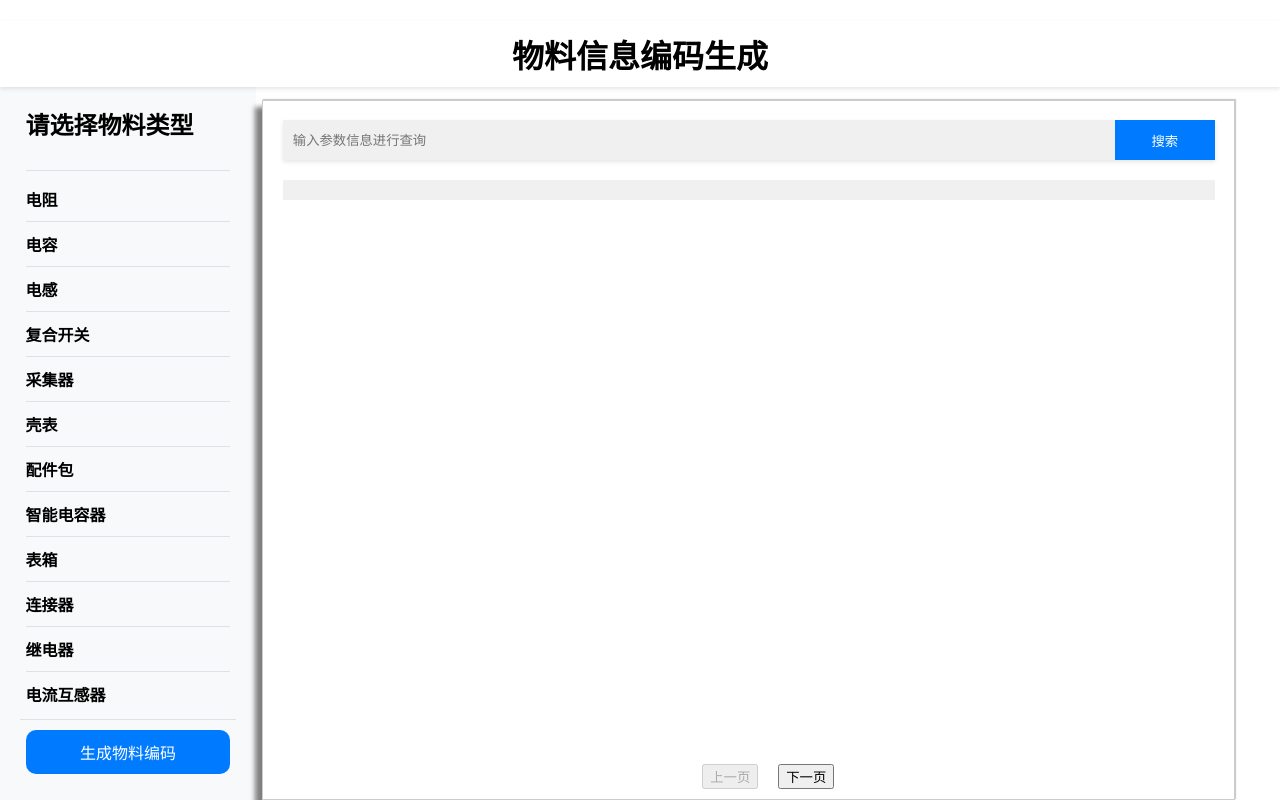
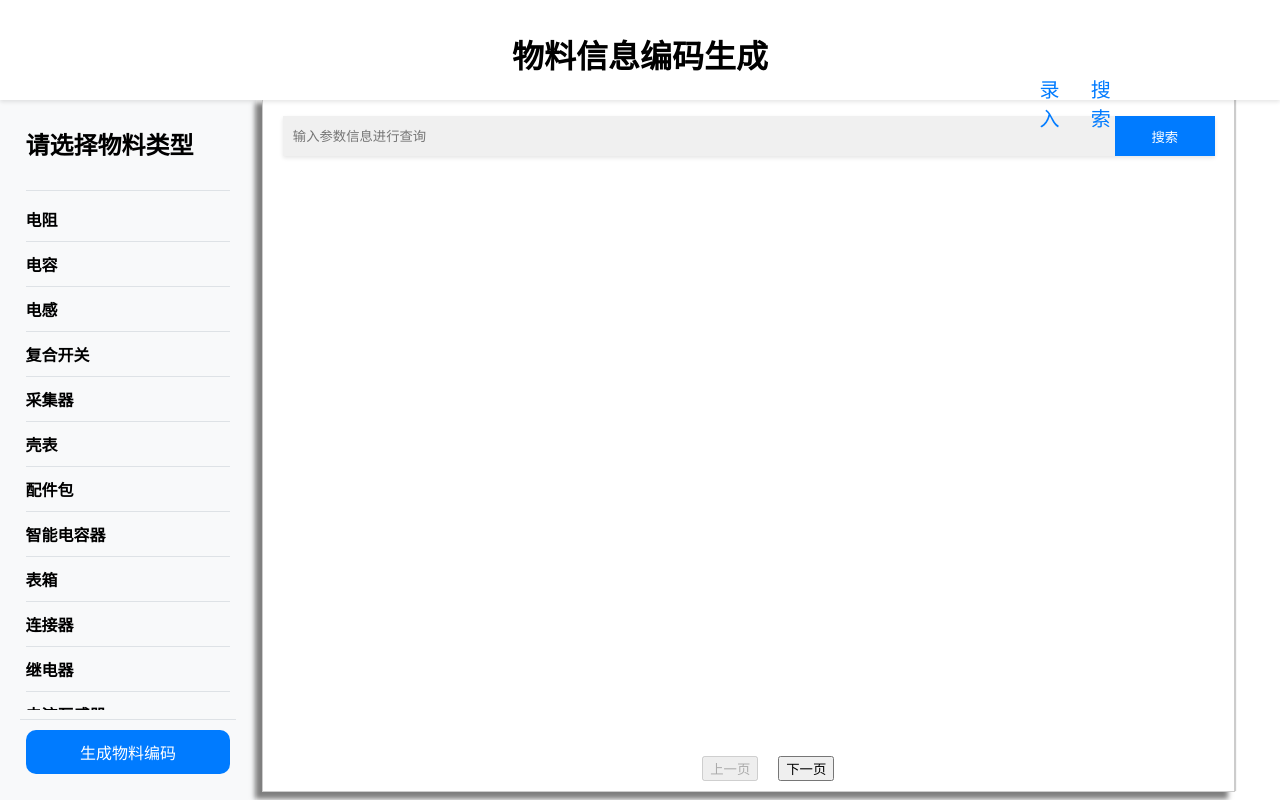
Before and after one commit to LiuZhouJay/-, a WordPress theme: template index.php in a window 1280 px wide. Run offline with PHP 8.4 and a stand-in for WordPress, Linux system fonts and the light colour scheme; the site name, menu and one post (Sample post) are stand-ins, and other content is empty.

Commit message:
更改了搜索结果背景颜色换成了白色以及更改字体大小，来适应不同屏幕尺寸

```diff
--- a/index.php
+++ b/index.php
@@ -14,11 +14,12 @@
             height: 100vh;
             overflow: hidden; /* 防止整个页面滚动 */
         }
-
-        .text-center {
-            text-align: center;
+        .head-class{
             width: 100%;
             position: fixed;
+            height: 10%;
+            /* display: flex; */
+            /* justify-content: center; */
             top: 0;
             background-color: white;
             z-index: 1000;
@@ -26,12 +27,36 @@
             box-shadow: 0 2px 4px rgba(0, 0, 0, 0.1);
         }
 
+        .text-center {
+            text-align: center;
+        }
+        .toggle-buttons
+        {
+            display: flex;
+            justify-content: center;
+            align-items: center;
+            width: 8%;
+            height: 10%;
+            position: sticky;
+            top: 0%;
+            left: 80%;
+
+            /* margin-left:60%; */
+        }
+        .headbutton{
+            font: optional;
+            font-size: 20px;
+            color: #007bff;
+            background: none;
+            border: none;
+        }
+
         .sidebar {
             position: fixed;
-            top: 60px; /* 标题的高度 */
+            top: 10%; /* 标题的高度 */
             left: 0;
             width: 20%; /* 改为相对单位 */
-            height: calc(100% - 60px);
+            height: calc(100% - 10%);
             background-color: #f8f9fa;
             padding: 2%; /* 改为相对单位 */
             box-sizing: border-box;
@@ -45,11 +70,12 @@
             justify-content: center;
             width: calc(100% - 24%); /* 改为相对单位 */
             margin-left: 17%; /* 改为相对单位 */
-            margin-top: 100px; /* 标题的高度 */
-            height: calc(100% - 100px); /* 确保主内容区域高度 */
+            top: 12%; /* 标题的高度 */
+            height: calc(87%); /* 确保主内容区域高度 */
             flex-direction: row; /* 改为水平布局 */
             box-shadow: -7px 7px 5px 0 rgba(0, 0, 0, 0.5), 1px -1px 1px 0 rgba(0, 0, 0, 0.2);
             position: relative; /* 新增，用于固定翻页按钮 */
+            overflow-y: hidden;
         }
 
 
@@ -65,7 +91,7 @@
             position: relative;
             border: 1px solid #ccc;
             height: 100%; /* 设置默认高度为现在的一半 */
-            overflow-y: auto; /* 添加垂直滚动条 */
+            overflow-y: hidden; /* 添加垂直滚动条 */
             margin-left: 0%; /* 添加左侧间距 */
             margin-top: 0%; /* 增加顶部间距 */
             /* gap: 10px; 设置间距 */
@@ -81,22 +107,27 @@
             position: relative;
             border: 1px solid #ccc;
             height: 100%; /* 保持现有高度 */
-            overflow-y: auto; /* 添加垂直滚动条 */
+            overflow-y: hidden; /* 添加垂直滚动条 */
+            overflow-x: hidden; /* 添加垂直滚动条 */
             margin-left: 0%; /* 添加左侧间距 */
             margin-top: 0%; /* 增加顶部间距 */
         }
-
         .searchResults {
             margin-top: 20px;
-            width: 100%; /* 使表格宽度与容器一致 */
-            overflow-x: auto; /* 允许水平滚动 */
+            text-align: left; /* 确保搜索结果靠左对齐 */
+            width: 100%;
+            /* background-color: #f0f0f0; 添加背景颜色 */
+            padding: 10px;
+            box-sizing: border-box;
+            overflow-y: auto;
+            max-height: calc(100vh - 180px); /* 设置最大高度 */
         }
 
         .searchResults table {
             width: 100%; /* 使表格宽度与容器一致 */
             border-collapse: collapse; /* 合并边框 */
+            font-size: 0.7vw; /* 设置基础字体大小 */
         }
-
         .searchResults th, .searchResults td {
             border: 1px solid #ddd; /* 添加边框 */
             padding: 8px; /* 添加内边距 */
@@ -160,16 +191,6 @@
 
         .search-header button:hover {
             background-color: #0056b3; /* 悬停时的按钮背景颜色 */
-        }
-        .searchResults {
-            margin-top: 20px;
-            text-align: left; /* 确保搜索结果靠左对齐 */
-            width: 100%;
-            background-color: #f0f0f0; /* 添加背景颜色 */
-            padding: 10px;
-            box-sizing: border-box;
-            overflow-y: auto;
-            max-height: calc(100vh - 180px); /* 设置最大高度 */
         }
         .searchResults strong {
             font-weight: bold; /* 确保关键字加粗 */
@@ -316,10 +337,19 @@
                 margin-left: 30%;
             }
         }
+
     </style>
 </head>
 <body>
-    <h1 class="text-center">物料信息编码生成</h1>
+    <div class = "head-class">
+        <div>
+            <h1 class="text-center">物料信息编码生成</h1>
+        </div>
+        <div class="toggle-buttons">
+            <button id="headinputButton" class = "headbutton">录入</button>
+            <button id="headsearchButton" class = "headbutton">搜索</button>
+        </div>
+    </div>
 
     <div class="sidebar">
         <div class="sidebar-header">
@@ -353,6 +383,15 @@
     </div>
 
     <script>
+        document.getElementById('headinputButton').addEventListener('click', function() {
+            document.querySelector('.input-container').style.display = 'flex';
+            document.querySelector('.search-container').style.display = 'none';
+        });
+
+        document.getElementById('headsearchButton').addEventListener('click', function() {
+            document.querySelector('.input-container').style.display = 'none';
+            document.querySelector('.search-container').style.display = 'flex';
+        });
         const components = {
             '电阻': ['贴片电阻', '插装电阻', '压敏电阻','热敏电阻','电位器'],
             '电容': ['陶瓷电容', '贴片电容'],
@@ -685,7 +724,7 @@
                         searchResultsContainer.innerHTML = '<p>没有找到匹配的结果</p>';
                     } else {
                         let currentPage = 1;
-                        const resultsPerPage = 15;
+                        const resultsPerPage = calculateResultsPerPage();
                         const totalPages = Math.ceil(data.data.length / resultsPerPage);
 
                         function displayResults(page) {
@@ -811,6 +850,14 @@
             });
         });
 
+        function calculateResultsPerPage() {
+            const searchResultsContainer = document.querySelector('.search-container');
+            const searchheader = document.querySelector('.search-header');
+            const containerHeight = searchResultsContainer.clientHeight - 2 * searchheader.clientHeight; // 减去搜索框的高度;
+            const rowHeight = 40; // 假设每行高度为40px
+            return Math.floor(containerHeight / rowHeight);
+        }
+
         function generateCode(type, subType, properties, placeholders, recordNumber) {
             const typeCode = {
                 '电阻': '37',
```
